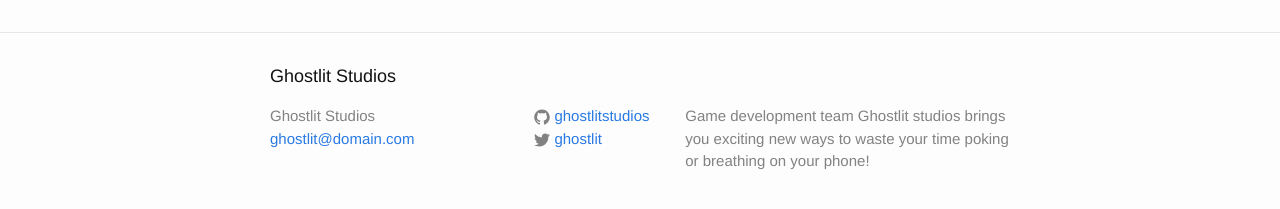
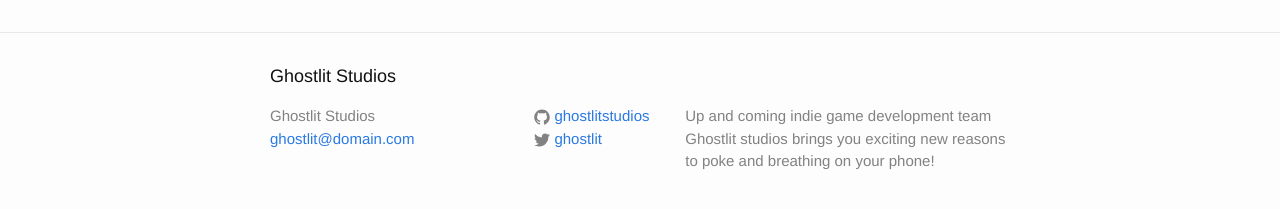
Before and after one commit to GreyGhostIX/GreyGhostIX.github.io, a Jekyll site: the page built from index.html, in a window 1280 px wide. Shown: the part 264-473 px from the top of the page. Built offline with Jekyll 4.4.1, drawn with Linux system fonts in a browser that asks for light colours.

Commit message:
Advertise the studio better

```diff
--- a/_config.yml
+++ b/_config.yml
@@ -1,7 +1,7 @@
 # Site settings
 title: Ghostlit Studios
 email: ghostlit@domain.com
-description: "Game development team Ghostlit studios brings you exciting new ways to waste your time poking or breathing on your phone!"
+description: "Up and coming indie game development team Ghostlit studios brings you exciting new reasons to poke and breathing on your phone!"
 baseurl: "" # the subpath of your site, e.g. /blog/
 url: "http://yourdomain.com" # the base hostname & protocol for your site
 twitter_username: ghostlit
```
